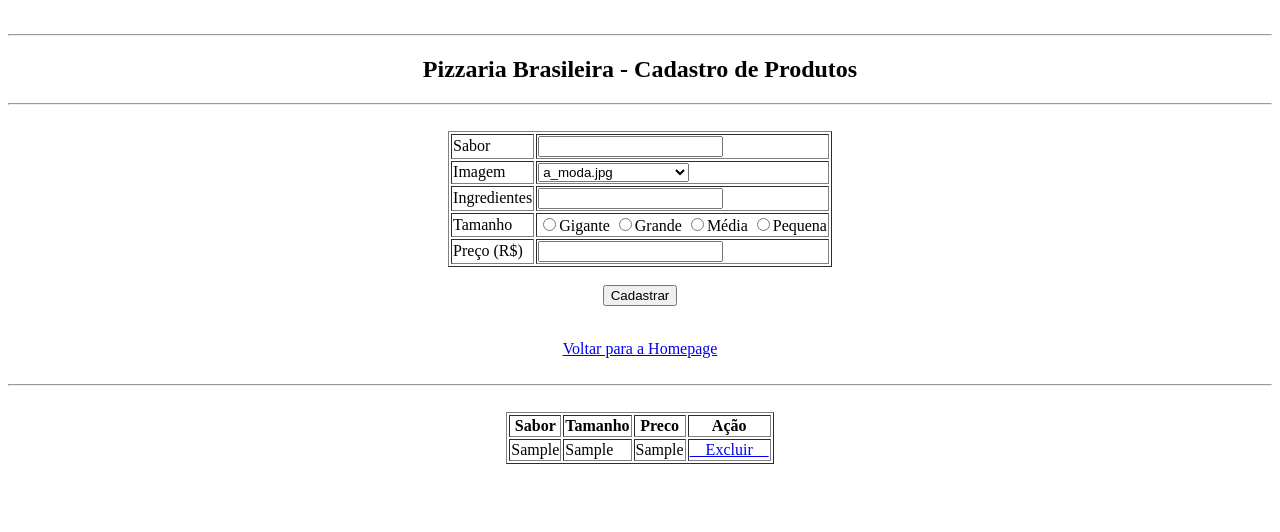
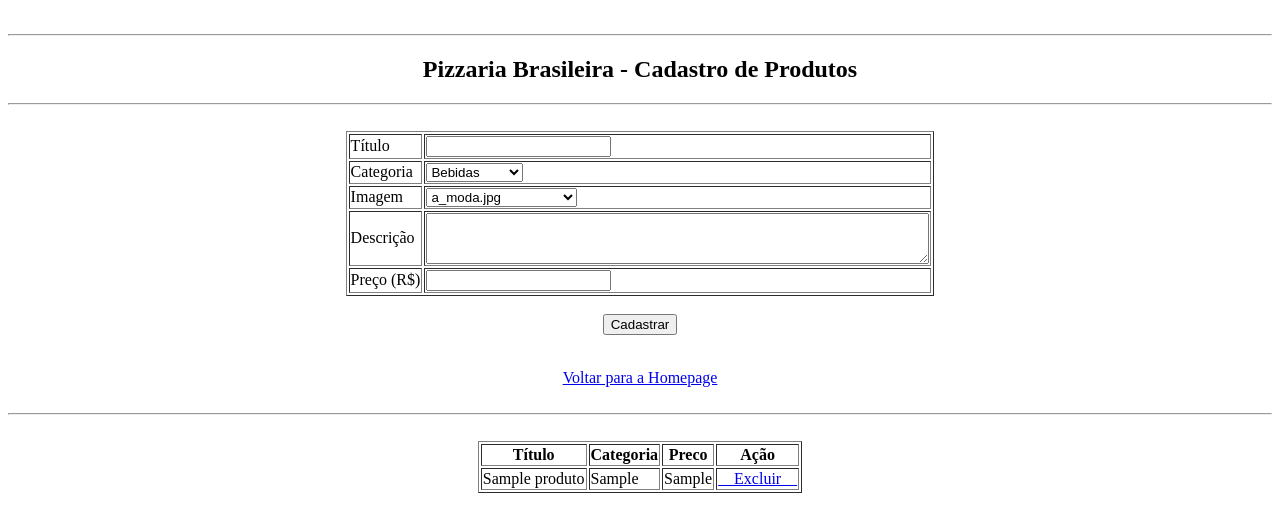
Before and after one commit to jplbrasil/eu-digital-pizzaria, a PHP site: page /produto/cadastro.php in a window 1280 px wide. Shown: the top 532 px of the page. Run offline with PHP 8.4, Linux system fonts and the light colour scheme; tables that the repository leaves empty or names only in its code hold one stand-in row (values such as "Sample post"); data that the repository does not hold is empty.

Commit message:
Add files via upload

```diff
--- a/produto/cadastro.php
+++ b/produto/cadastro.php
@@ -27,8 +27,21 @@
 			<table border=1 align="center">
 
 				<tr>
-					<td>Sabor</td>
-					<td><input type="text" name="sabor"></td>
+					<td>Título</td>
+					<td><input type="text" name="titulo"></td>
+				</tr>
+
+				<tr>
+					<td>Categoria</td>
+					<td>
+						<select name="categoria">
+							<option value="Bebidas">Bebidas</option>
+							<option value="Entradas">Entradas</option>
+							<option value="Massas">Massas</option>
+							<option value="Pizzas">Pizzas</option>
+							<option value="Sobremesas">Sobremesas</option>
+						</select>
+					</td>
 				</tr>
 
 				<tr>
@@ -47,23 +60,14 @@
 							<option value="palmito.jpg">palmito.jpg</option>
 							<option value="portuguesa.jpg">portuguesa.jpg</option>
 							<option value="quatro_queijos.jpg">quatro_queijos.jpg</option>
+							<option value="produto.png">Produto Genérico</option>
 						</select>
 					</td>
 				</tr>
 
 				<tr>
-					<td>Ingredientes</td>
-					<td><input type="text" name="ingredientes"></td>
-				</tr>
-
-				<tr>
-					<td>Tamanho</td>
-					<td>
-						<input type="radio" name="tamanho" value="Gigante">Gigante</input>
-						<input type="radio" name="tamanho" value="Grande">Grande</input>
-						<input type="radio" name="tamanho" value="Média">Média</input>
-						<input type="radio" name="tamanho" value="Pequena">Pequena</input>
-					</td>
+					<td>Descrição</td>
+					<td><textarea name="descricao" rows=3 cols=60></textarea></td>
 				</tr>
 
 				<tr>
@@ -92,23 +96,23 @@
 		<table border=1 align="center">
 
 			<tr>
-				<th>Sabor</th>
-				<th>Tamanho</th>
+				<th>Título</th>
+				<th>Categoria</th>
 				<th>Preco</th>
 				<th>Ação</th>
 			</tr>
 
 			<?php
 
-				$sql = "SELECT id, sabor, tamanho, preco FROM produto";
+				$sql = "SELECT id, titulo, categoria, preco FROM produto";
 				$result = $conn->query($sql);
 
 				if ($result->num_rows > 0) {
 
 					while($row = $result->fetch_assoc()) {
 						echo "<tr>\n";
-						echo "<td>" . $row["sabor"] . "</td>\n";
-						echo "<td>" . $row["tamanho"] . "</td>\n";
+						echo "<td>" . $row["titulo"] . "</td>\n";
+						echo "<td>" . $row["categoria"] . "</td>\n";
 						echo "<td>" . $row["preco"] . "</td>\n";
 						echo "<td><a href='excluir.php?id=" . $row["id"] . "'>&nbsp &nbsp Excluir &nbsp &nbsp</a></td>\n";
 						echo "</tr>\n";
```
Also changed, not shown: produto/incluir.php (+4 -4 lines).
